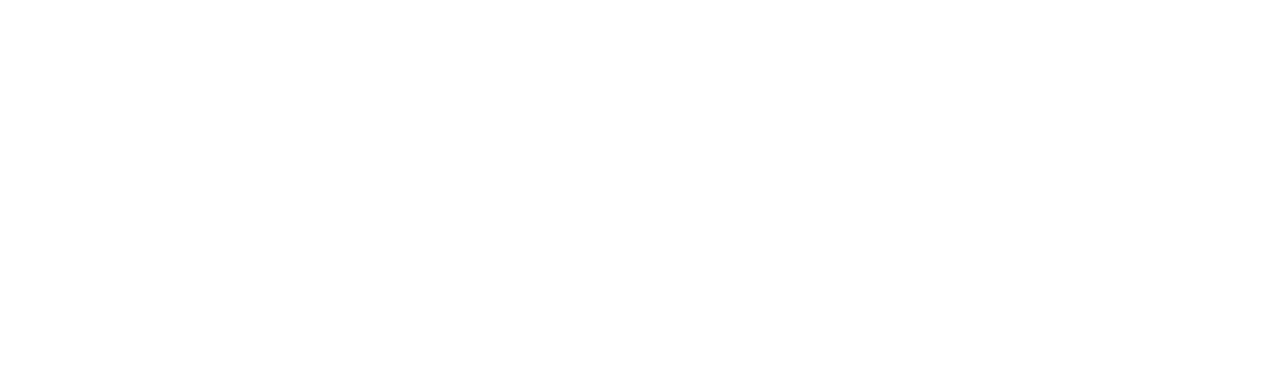
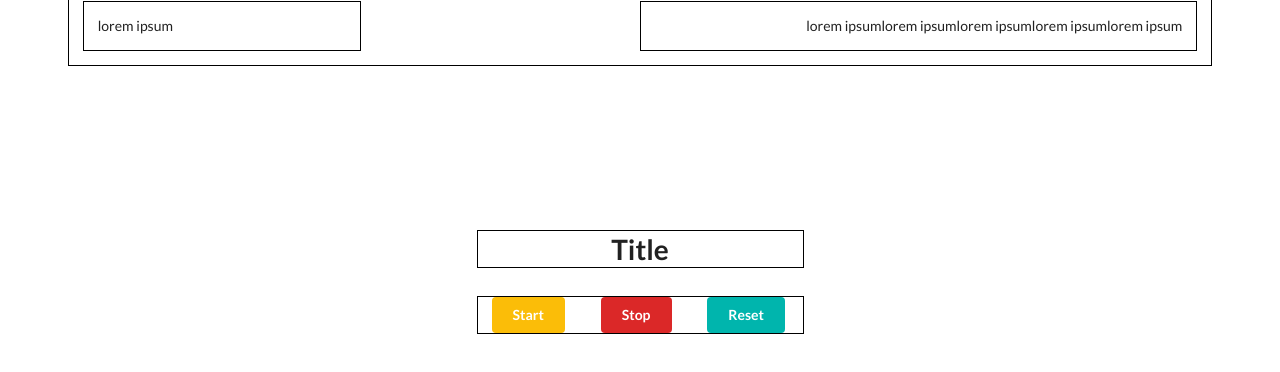
Before and after one commit to Mathiasduc/countdown, a plain HTML site: page side_project/index.html in a window 1280 px wide. Drawn offline with Linux system fonts and the light colour scheme.

Commit message:
Finished the mockup semantic

```diff
--- a/side_project/index.html
+++ b/side_project/index.html
@@ -3,9 +3,38 @@
 <head>
 	<meta charset="UTF-8">
 	<title>Tomodoro</title>
+	<link rel="stylesheet" href="semantic.css">
+	<link rel="stylesheet" href="style.css">
 </head>
 <body>
 
+	<div class="ui grid" >
+		<div class="ui fourteen wide column centered grid  top-bar">
+			<div class="ui grid">
+				<div class="left aligned left floated four wide column">
+					<span id="title">lorem ipsum</span>
+				</div>
+				<div class="right aligned right floated height wide column">
+					<span id="options">lorem ipsumlorem ipsumlorem ipsumlorem ipsumlorem ipsum</span>
+				</div>
+			</div>
+		</div>
+		<div class="row">
+			<div class="center aligned four wide column centered">
+				<h1 class="">Title</h1>
+			</div>
+		</div>
+		<div class="row">
+			<div class="center aligned four wide column centered div-buttons">
+				<button id="start" class="ui yellow button">Start</button>
+				<button id="stop" class="ui red button">Stop</button>
+				<button id="reset" class="ui teal button">Reset</button>
+			</div>
+		</div>
+	</div>
 
+	<script src="jquery.js"></script>
+	<script src="semantic.js" ></script>
+	<script src="app.js" ></script>
 </body>
 </html>
--- a/side_project/style.css
+++ b/side_project/style.css
@@ -1,3 +1,10 @@
 .column{
-	border: black, solid;
+	border: 1px black solid;
 }
+.top-bar.top-bar.top-bar.top-bar.top-bar.top-bar.top-bar.top-bar{
+	margin-bottom: 150px;
+}
+.div-buttons.div-buttons.div-buttons.div-buttons.div-buttons{
+	display: flex;
+	justify-content: space-between;
+}
```
Also changed, not shown: side_project/jquery.js (renamed from side_project/jquery-3.1.1.js).
